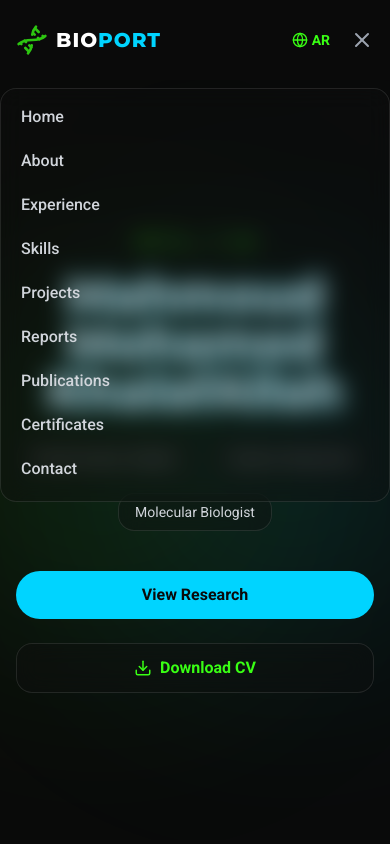
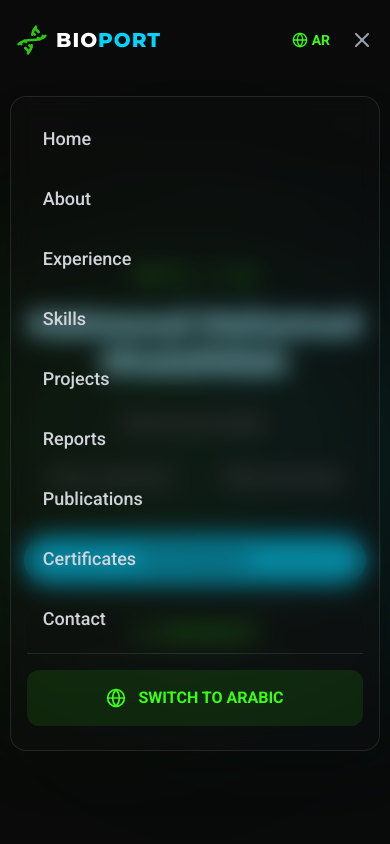
Before and after one commit to mahmoudm333s7-cmd/Makh, a React (Vite) app: page / in a window 390 px wide. Both pictures are taken after a click on the button 362 px from the left and 40 px from the top of the page. Shown: the top 844 px of the page. Built offline with nearby package versions, Linux system fonts and the light colour scheme.

Commit message:
إصلاح استجابة الموقع وصورة الملف الشخصي

```diff
--- a/src/components/Navbar.jsx
+++ b/src/components/Navbar.jsx
@@ -1,5 +1,6 @@
 import React, { useState, useEffect } from 'react';
 import { useAppContext } from '../context/AppContext';
+import { motion, AnimatePresence } from 'framer-motion';
 import { Menu, X, Globe, Dna } from 'lucide-react';
 import siteData from '../data/siteData.json';
 
@@ -82,22 +83,39 @@ const Navbar = () => {
       </div>
 
       {/* Mobile Menu */}
+      <AnimatePresence>
         {isOpen && (
-        <div className="lg:hidden glass-panel absolute w-full left-0 top-full mt-2 max-h-[80vh] overflow-y-auto">
-          <div className="px-2 pt-2 pb-3 space-y-1 sm:px-3">
+          <motion.div
+            initial={{ opacity: 0, height: 0 }}
+            animate={{ opacity: 1, height: 'auto' }}
+            exit={{ opacity: 0, height: 0 }}
+            className="lg:hidden glass-panel absolute w-[95%] left-[2.5%] top-full mt-4 overflow-hidden shadow-2xl border-neon-blue/20"
+          >
+            <div className="px-4 pt-4 pb-6 space-y-2">
               {navLinks.map((link) => (
                 <a
                   key={link.name}
                   href={link.href}
-                className="text-gray-300 hover:text-neon-blue block px-3 py-2 rounded-md text-base font-medium"
+                  className="text-gray-300 hover:text-neon-blue block px-4 py-3 rounded-xl text-lg font-medium hover:bg-white/5 transition-all flex items-center justify-between group"
                   onClick={() => setIsOpen(false)}
                 >
                   {link.name}
+                  <span className="w-2 h-2 rounded-full bg-neon-blue opacity-0 group-hover:opacity-100 transition-opacity" />
                 </a>
               ))}
+              <div className="pt-4 border-t border-white/10 mt-2">
+                <button
+                  onClick={() => { toggleLang(); setIsOpen(false); }}
+                  className="w-full flex items-center justify-center gap-3 py-4 rounded-xl bg-neon-green/10 text-neon-green font-bold hover:bg-neon-green hover:text-black transition-all"
+                >
+                  <Globe size={20} />
+                  <span>{lang === 'en' ? 'SWITCH TO ARABIC' : 'التبديل إلى الإنجليزية'}</span>
+                </button>
               </div>
             </div>
+          </motion.div>
         )}
+      </AnimatePresence>
     </nav>
   );
 };
--- a/src/pages/Home.jsx
+++ b/src/pages/Home.jsx
@@ -1,5 +1,6 @@
 import React, { useState } from 'react';
 import { motion, AnimatePresence } from 'framer-motion';
+import profileImg from '../assets/profile.jpg';
 import { useAppContext } from '../context/AppContext';
 import siteData from '../data/siteData.json';
 import {
@@ -81,15 +82,15 @@ const Home = () => {
   };
 
   return (
-    <div className="flex flex-col gap-28 pb-32">
+    <div className="flex flex-col gap-16 md:gap-28 pb-32 overflow-x-hidden">
 
       {/* ── Hero ── */}
-      <section id="home" className="min-h-[90vh] flex flex-col justify-center items-center text-center px-4 relative overflow-hidden">
+      <section id="home" className="min-h-[90vh] md:min-h-[80vh] flex flex-col justify-center items-center text-center px-6 relative overflow-hidden">
         <div className="absolute top-1/4 left-1/4 w-96 h-96 bg-neon-blue/10 rounded-full blur-[120px] -z-10" />
         <div className="absolute bottom-1/4 right-1/4 w-96 h-96 bg-neon-green/10 rounded-full blur-[120px] -z-10" />
         <motion.div initial="hidden" animate="visible" variants={sec} className="max-w-4xl z-10">
           <motion.p variants={child} className="text-neon-green font-mono mb-4 text-lg">{data.hero.greeting}</motion.p>
-          <motion.h1 variants={child} className="text-5xl md:text-7xl font-heading font-bold mb-6 neon-text-blue">{data.hero.name}</motion.h1>
+          <motion.h1 variants={child} className="text-3xl sm:text-6xl md:text-7xl font-heading font-bold mb-6 neon-text-blue leading-tight">{data.hero.name}</motion.h1>
           <motion.div variants={child} className="flex flex-wrap justify-center gap-4 mb-10">
             {data.hero.roles.map((r, i) => (
               <span key={i} className="px-4 py-2 glass-panel text-sm md:text-base border-neon-blue/30 text-gray-300">{r}</span>
@@ -112,9 +113,9 @@ const Home = () => {
           <h2 className="text-3xl md:text-4xl font-heading font-bold text-white">{data.about.title}</h2>
           <div className="h-px bg-neon-blue flex-grow opacity-50" />
         </div>
-        <div className="grid md:grid-cols-2 gap-12 items-center">
+        <div className="grid md:grid-cols-2 gap-10 md:gap-12 items-center">
           <motion.div variants={child} className="text-gray-300 leading-relaxed text-lg flex flex-col gap-6">
-            <p>{data.about.content}</p>
+            <p className="text-base md:text-lg">{data.about.content}</p>
             <div className="glass-panel p-6 border-l-4 border-l-neon-green bg-neon-green/5 italic text-gray-200">
               "{data.about.researchGoal}"
             </div>
@@ -135,7 +136,7 @@ const Home = () => {
             <div className="absolute inset-0 bg-neon-blue rounded-full blur-xl opacity-20 group-hover:opacity-40 transition-opacity duration-500 w-64 h-64 md:w-[320px] md:h-[320px] mx-auto" />
             <div className="glass-panel w-64 h-64 md:w-[320px] md:h-[320px] rounded-full flex items-center justify-center relative overflow-hidden border-2 border-neon-blue/40 shadow-[0_0_15px_rgba(0,242,255,0.2)]">
               <img
-                src="/src/assets/Mahmoud Khalaf-Allah.jpeg"
+                src={profileImg}
                 alt={data.hero.name}
                 className="w-full h-full object-cover object-top transition-transform duration-500 group-hover:scale-105"
                 onError={(e) => { e.target.src = 'https://via.placeholder.com/320x320/0a0a0a/00f2ff?text=M.K'; }}
```
Also changed, not shown: src/assets/profile.jpg (renamed from src/assets/Mahmoud Khalaf-Allah.jpeg), 1 other file (tests, documents, lock files or other folders). Lines whose indentation alone changed are shown as unchanged.
